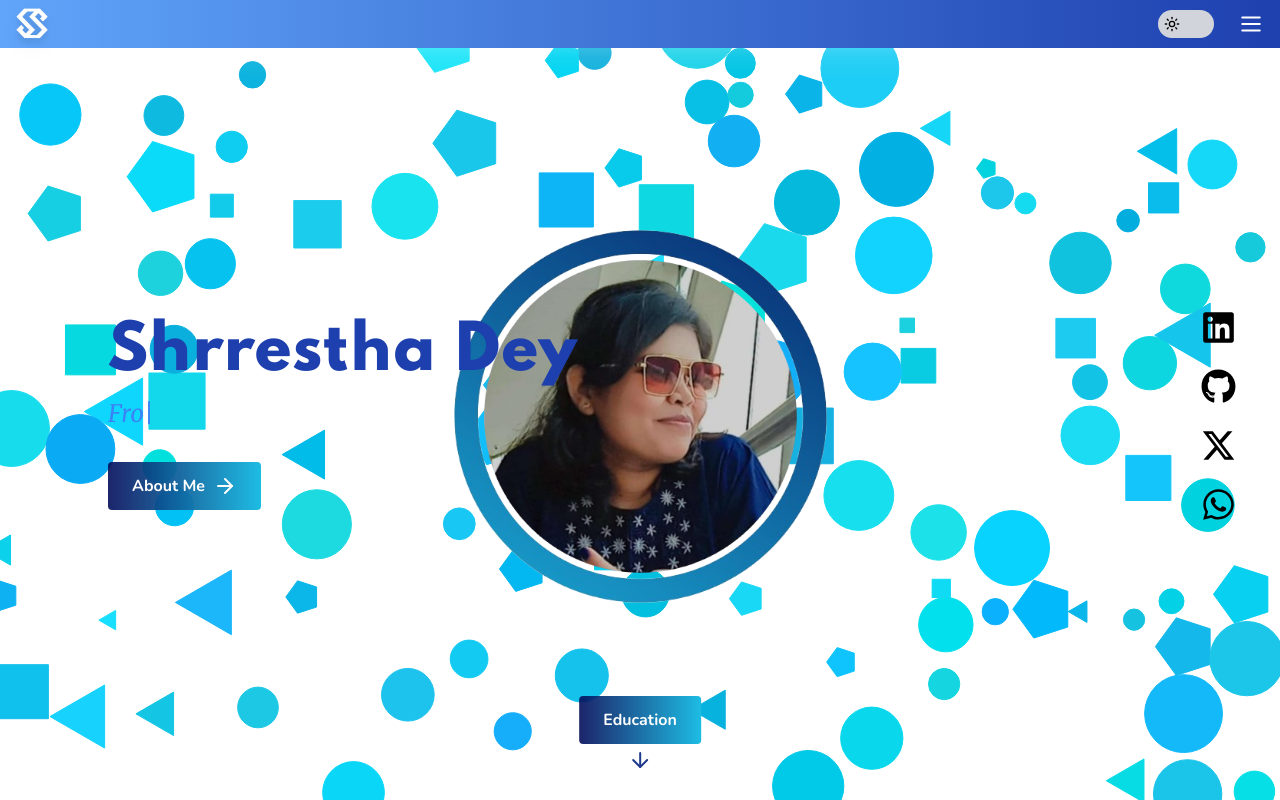
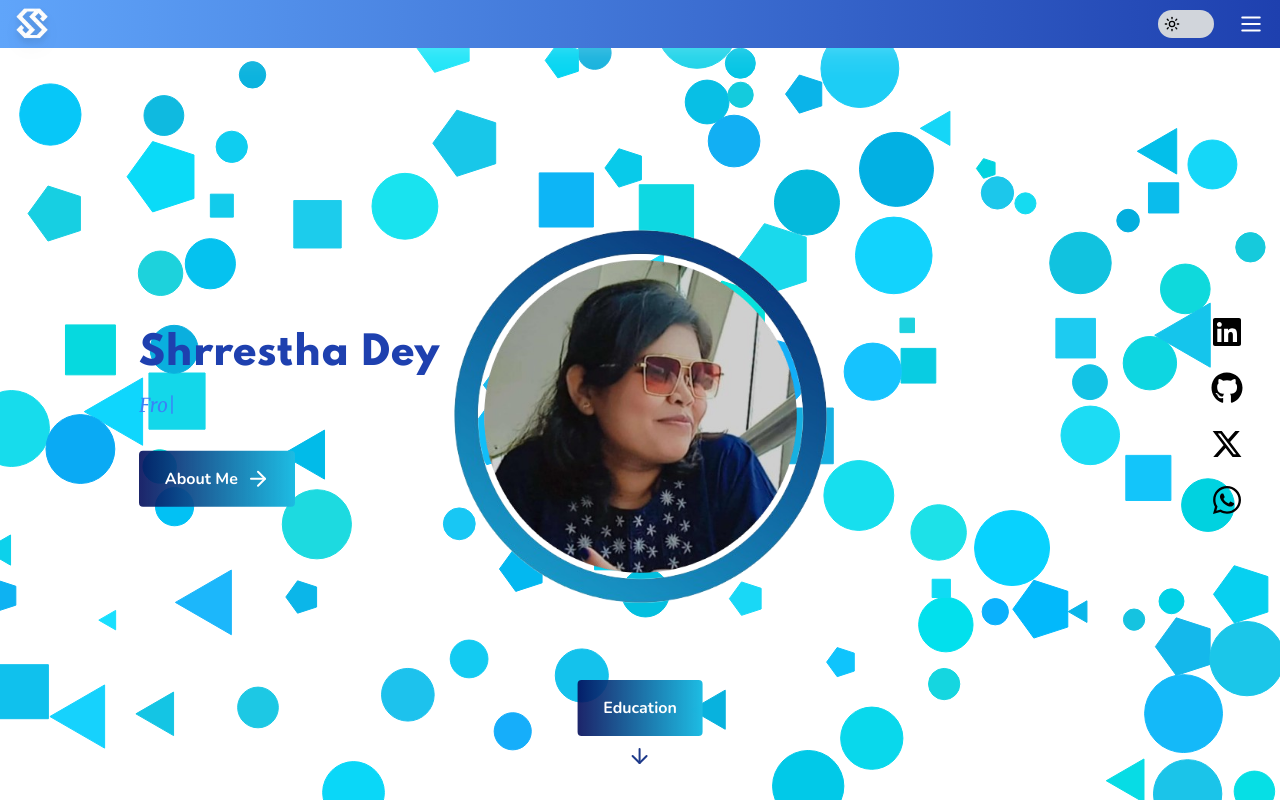
Before and after one commit to Shrrestha217/Portfolio_Website, a React (Vite) app: page / in a window 1280 px wide. Built offline with nearby package versions, Linux system fonts and the light colour scheme.

Commit message:
Home page size changed

```diff
--- a/src/pages/HomePage.jsx
+++ b/src/pages/HomePage.jsx
@@ -12,11 +12,11 @@ import Contact from './Contact';
 import { useSectionRefs } from './context/SectionRefsContext';
 import Footer from './components/Footer';
 
-
 const HomePage = () => {
     const [showAbout, setShowAbout] = useState(false);
     const [showMatter, setShowMatter] = useState(true);
     const { homeRef, educationRef, skillsRef, projectRef, certRef, contRef } = useSectionRefs();
+
     useEffect(() => {
         const observer = new IntersectionObserver(
             ([entry]) => {
@@ -42,8 +42,9 @@ const HomePage = () => {
                 {showMatter && <MatterBackground />}
 
                 <section ref={homeRef} className="flex flex-col h-[90vh] relative">
+                    {/* Profile image with circular background */}
                     <div className="absolute top-1/2 left-1/2 transform -translate-x-1/2 -translate-y-1/2 z-0">
-                        <div className="relative w-60 h-60 md:w-96 md:h-96">
+                        <div className="relative w-[20vw] h-[20vw] md:w-[30vw] md:h-[30vw]">
                             <img
                                 src="./circle.png"
                                 alt="Background Circle"
@@ -57,18 +58,19 @@ const HomePage = () => {
                         </div>
                     </div>
 
-                    <div className="absolute top-1/2 left-5 transform -translate-y-1/2 px-20 md:px-16 z-10">
+                    {/* Intro Text Section */}
+                    <div className="absolute top-1/2 left-[5vw] transform -translate-y-1/2 px-[5vw] md:px-[4vw] z-10">
                         <div className="text-left max-w-screen-lg">
-                            <h1 className="text-4xl md:text-6xl font-extrabold font-['Spartan'] text-blue-800 dark:text-white transition-colors duration-300">
+                            <h1 className="text-[4vw] md:text-[3vw] font-extrabold font-['Spartan'] text-blue-800 dark:text-white transition-colors duration-300">
                                 Shrrestha Dey
                             </h1>
-                            <p className="text-lg md:text-2xl font-['Merriweather'] italic mt-4 text-blue-500 dark:text-[#b0b2c3] transition-colors duration-300">
+                            <p className="text-[2.2vw] md:text-[1.5vw] font-['Merriweather'] italic mt-[1vh] text-blue-500 dark:text-[#b0b2c3] transition-colors duration-300">
                                 <Typewriter texts={["Java Developer", "Front-end Developer"]} delay={100} pause={1500} />
                             </p>
                             <button
                                 onClick={() => setShowAbout(true)}
-                                className="mt-8 bg-gradient-to-l from-[#1dbce3] to-[#040d5ae6] py-3 px-6 rounded font-bold text-white
-                            hover:scale-110 transition-transform group flex items-center space-x-2"
+                                className="mt-[4vh] bg-gradient-to-l from-[#1dbce3] to-[#040d5ae6] py-[2vh] px-[2vw] rounded font-bold text-white
+                                hover:scale-110 transition-transform group flex items-center space-x-2"
                             >
                                 <span>About Me</span>
                                 <ArrowRight className="group-hover:translate-x-1 transition-transform duration-200" />
@@ -76,11 +78,12 @@ const HomePage = () => {
                         </div>
                     </div>
 
+                    {/* About Modal */}
                     {showAbout && (
                         <div className="fixed inset-0 z-50 flex items-center justify-center bg-black/60 backdrop-blur-sm transition-transform">
-                            <div className="bg-blue-200/60 dark:bg-[#2a2a2a] p-6 rounded-xl shadow-xl max-w-5xl w-[90%] text-white relative">
+                            <div className="bg-blue-200/60 dark:bg-[#2a2a2a] p-[3vh] rounded-xl shadow-xl max-w-[60vw] w-[90vw] text-white relative">
                                 <button
-                                    className="absolute top-3 right-3 dark:text-gray-400 text-blue-950 hover:text-red-500 text-xl"
+                                    className="absolute top-[1vh] right-[1vw] dark:text-gray-400 text-blue-950 hover:text-red-500 text-[2.5vh]"
                                     onClick={() => setShowAbout(false)}
                                 >
                                     ×
@@ -90,47 +93,50 @@ const HomePage = () => {
                         </div>
                     )}
 
-                    <div className="absolute bottom-1 left-1/2 transform -translate-x-1/2 z-10 group flex flex-col items-center">
+                    {/* Scroll to Education */}
+                    <div className="absolute bottom-[1vh] left-1/2 transform -translate-x-1/2 z-10 group flex flex-col items-center">
                         <button
                             onClick={() => scrollToRef(educationRef)}
-                            className="bg-gradient-to-l from-[#1dbce3] to-[#040d5ae6] py-3 px-6 rounded font-bold text-white hover:scale-110 transition-transform"
+                            className="bg-gradient-to-l from-[#1dbce3] to-[#040d5ae6] py-[2vh] px-[2vw] rounded font-bold text-white hover:scale-110 transition-transform"
                         >
                             Education
                         </button>
                         <ArrowDown
-                            className="mt-1 dark:text-white text-blue-900 transition-all duration-300 group-hover:translate-y-2 group-hover:scale-110"
+                            className="mt-[1vh] dark:text-white text-blue-900 transition-all duration-300 group-hover:translate-y-2 group-hover:scale-110"
                             size={24}
                         />
                     </div>
 
-                    <div className="absolute top-1/2 right-5 transform -translate-y-1/2 z-10 flex flex-col space-y-6">
+                    {/* Social Links */}
+                    <div className="absolute top-1/2 right-[1vw] transform -translate-y-1/2 z-10 flex flex-col space-y-[3vh]">
                         <a href="https://www.linkedin.com/in/shrrestha-dey-5a4b31247" target="_blank" rel="noopener noreferrer">
                             <FaLinkedin
-                                size={35}
-                                className="text-black dark:text-gray-500 hover:text-blue-700 dark:hover:text-white hover:scale-110 transition duration-300 hover:drop-shadow-[0_0_8px_rgba(29,188,227,0.8)]"
+                                className="w-[2.5vw] h-[2.5vw] min-w-[24px] min-h-[24px] text-black dark:text-gray-500 hover:text-blue-700 dark:hover:text-white
+                                hover:scale-110 transition duration-300 hover:drop-shadow-[0_0_0.5vw_rgba(29,188,227,0.8)]"
                             />
                         </a>
                         <a href="https://www.github.com/Shrrestha217" target="_blank" rel="noopener noreferrer">
                             <FaGithub
-                                size={35}
-                                className="text-black dark:text-gray-500 hover:text-blue-700 dark:hover:text-white hover:scale-110 transition duration-300 hover:drop-shadow-[0_0_8px_rgba(29,188,227,0.8)]"
+                                className="w-[2.5vw] h-[2.5vw] min-w-[24px] min-h-[24px] text-black dark:text-gray-500 hover:text-blue-700 dark:hover:text-white
+                                hover:scale-110 transition duration-300 hover:drop-shadow-[0_0_0.5vw_rgba(29,188,227,0.8)]"
                             />
                         </a>
                         <a href="https://x.com/ShrresthaD21" target="_blank" rel="noopener noreferrer">
                             <FaXTwitter
-                                size={35}
-                                className="text-black dark:text-gray-500 hover:text-blue-700 dark:hover:text-white hover:scale-110 transition duration-300 hover:drop-shadow-[0_0_8px_rgba(29,188,227,0.8)]"
+                                className="w-[2.5vw] h-[2.5vw] min-w-[24px] min-h-[24px] text-black dark:text-gray-500 hover:text-blue-700 dark:hover:text-white
+                                hover:scale-110 transition duration-300 hover:drop-shadow-[0_0_0.5vw_rgba(29,188,227,0.8)]"
                             />
                         </a>
                         <a href="https://wa.me/917439459182?text=Hi%20Shrrestha,%20I%20visited%20your%20portfolio!" target="_blank" rel="noopener noreferrer">
                             <FaWhatsapp
-                                size={35}
-                                className="text-black dark:text-gray-500 hover:text-blue-700 dark:hover:text-white hover:scale-110 transition duration-300 hover:drop-shadow-[0_0_8px_rgba(29,188,227,0.8)]"
+                                className="w-[2.5vw] h-[2.5vw] min-w-[24px] min-h-[24px] text-black dark:text-gray-500 hover:text-blue-700 dark:hover:text-white
+                                hover:scale-110 transition duration-300 hover:drop-shadow-[0_0_0.5vw_rgba(29,188,227,0.8)]"
                             />
                         </a>
                     </div>
                 </section>
 
+                {/* Other Sections */}
                 <section ref={educationRef} className="h-screen flex items-center justify-center dark:bg-[#111] dark:text-white">
                     <Education onScrollToSkills={() => scrollToRef(skillsRef)} />
                 </section>
@@ -151,6 +157,7 @@ const HomePage = () => {
                     <Contact />
                 </section>
             </div>
+
             <Footer />
         </>
     );
```
